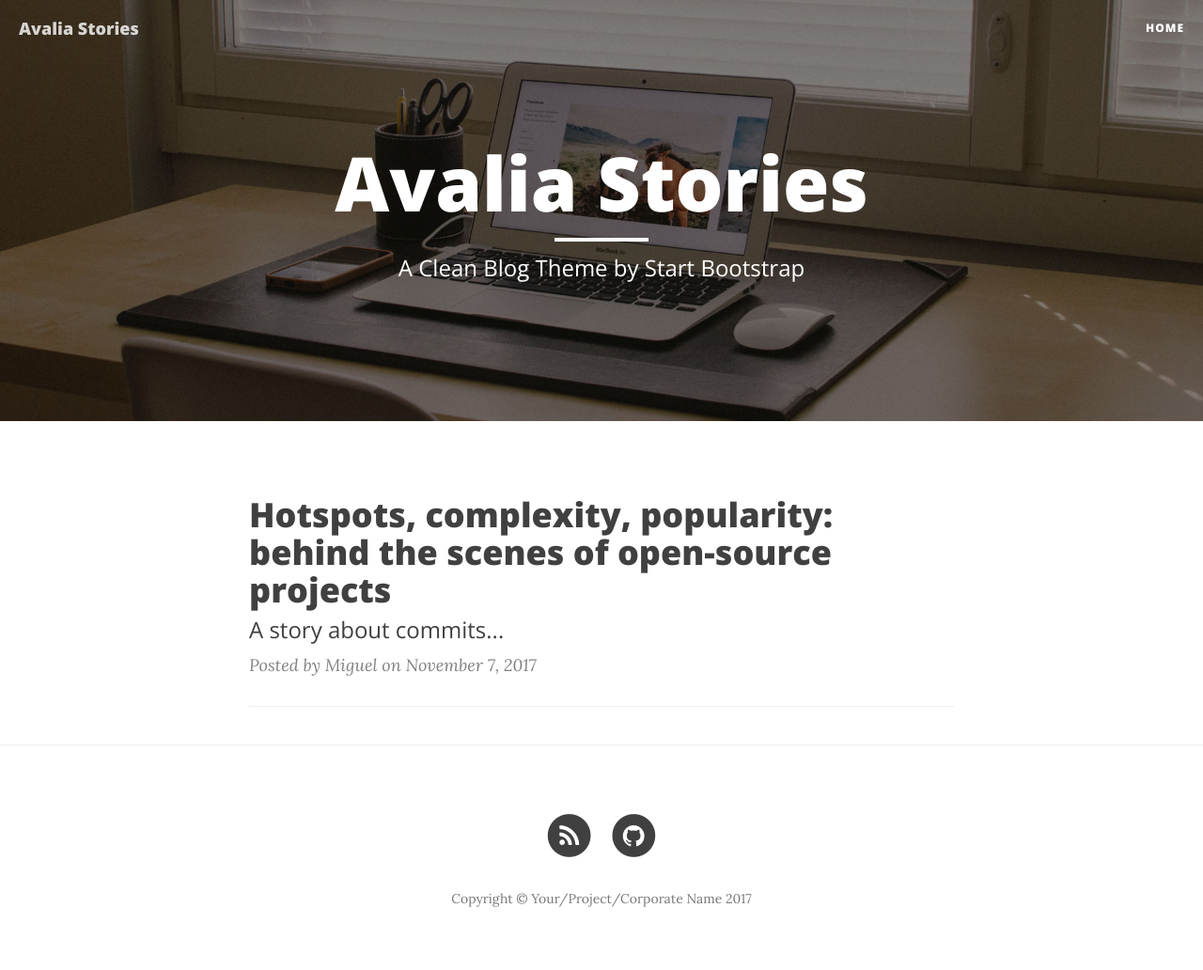
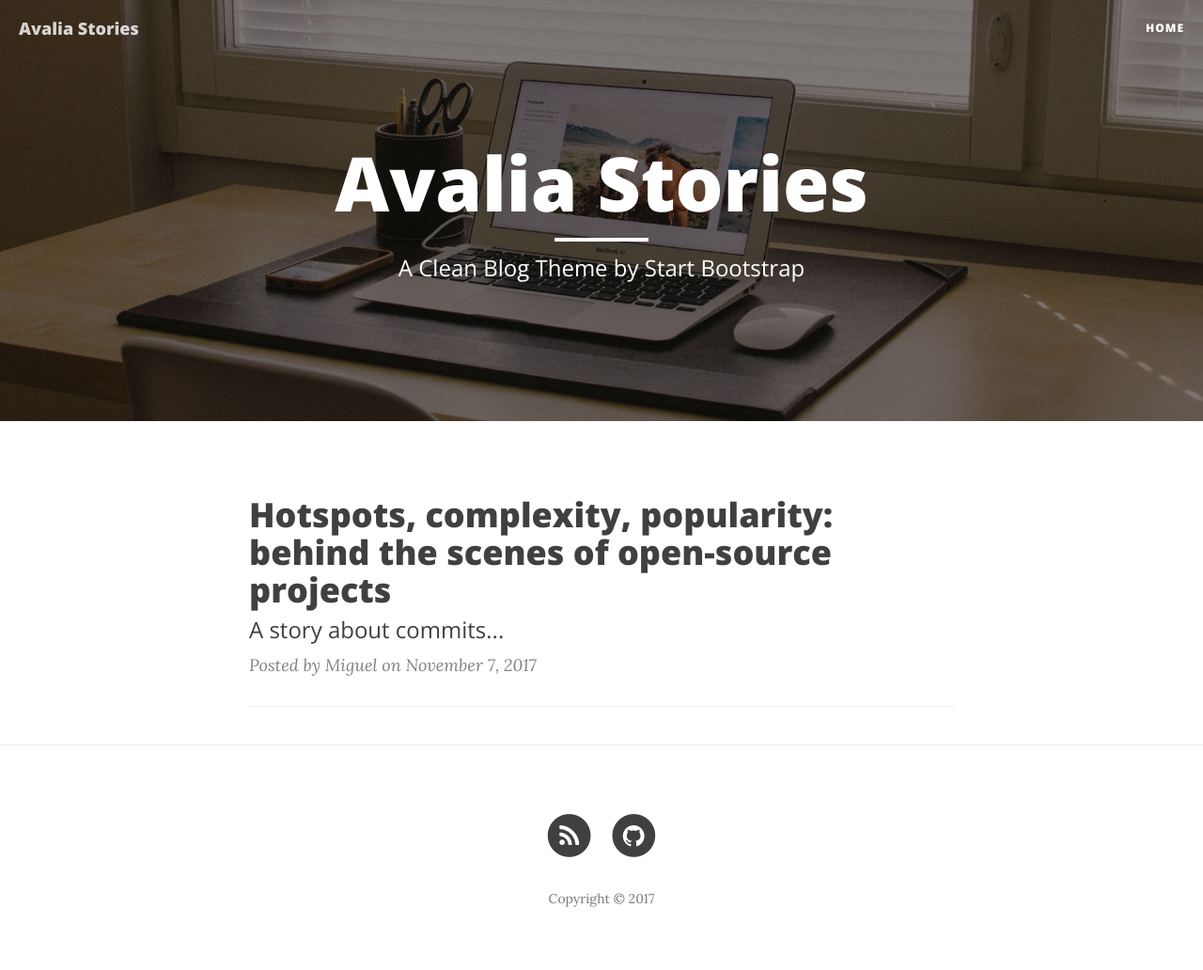
Before and after one commit to AvaliaSystems/Stories, a Jekyll site: the page built from index.html, in a window 1280 px wide. Shown: the whole page at 94% size. Built offline with Jekyll 4.4.1, drawn with Linux system fonts in a browser that asks for light colours; nearby versions of some CDN libraries; a script that is not in the unit is left out; the list of posts is cut into pages by our own code.

Commit message:
Changes used to make Jekyll compatible with GitHub pages.

```diff
--- a/_config.yml
+++ b/_config.yml
@@ -2,10 +2,9 @@
 title: Avalia Stories
 header-img: img/home-bg.jpg
 email: miguel@avalia.systems
-copyright_name: Your/Project/Corporate Name
 description: "Stories written by Avalia"
 baseurl: ""
-url: "http://www.avalia.io/Stories/"
+url: "http://www.avalia.io/"
 github_username:  AvaliaSystems
 
 # Google Analytics
@@ -13,8 +12,6 @@
 # google_tracking_id:
 
 # Build settings
-destination: public/_site
-source: .
 markdown: kramdown
 highlighter: rouge
 permalink: pretty
```
Also changed, not shown: 1 other file.
